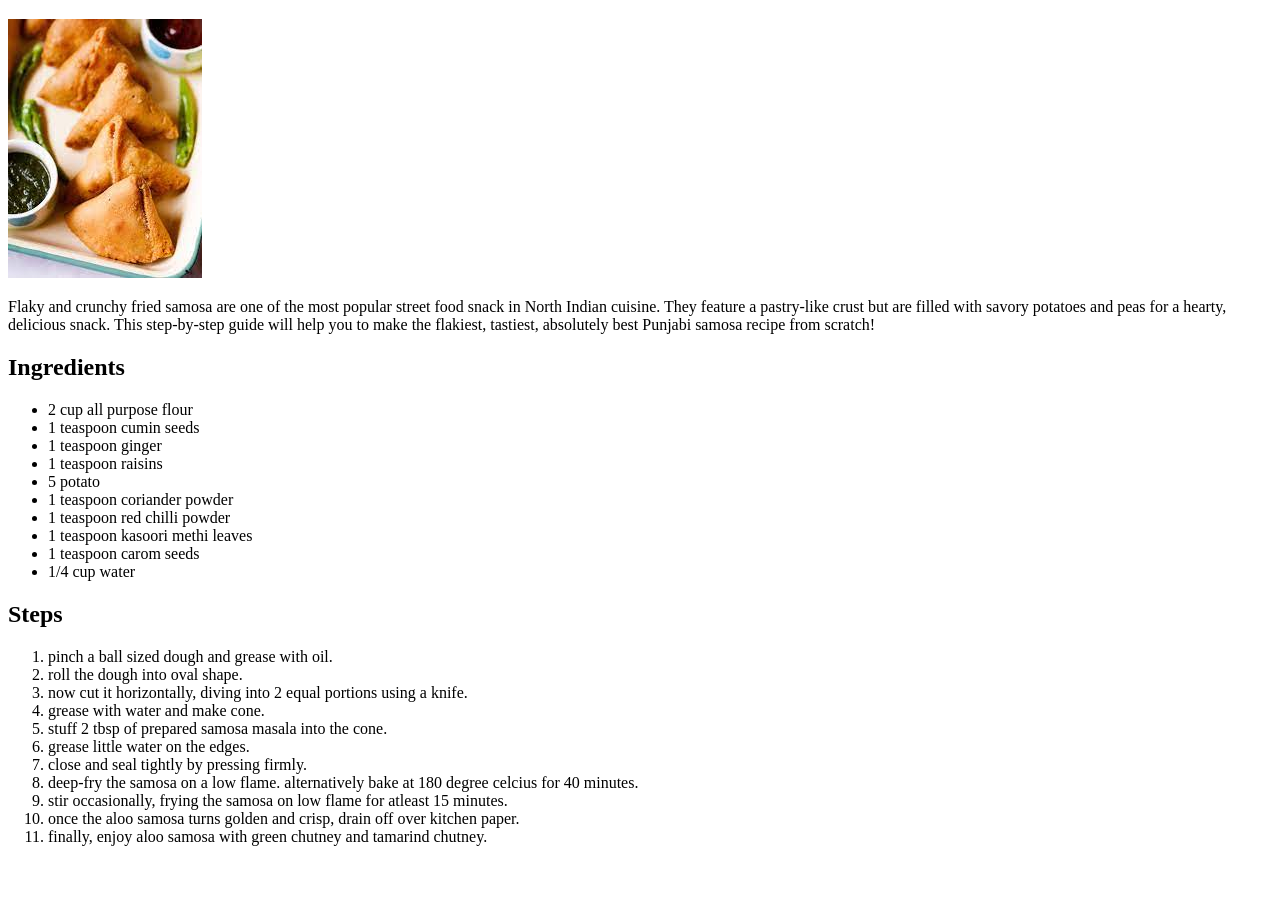
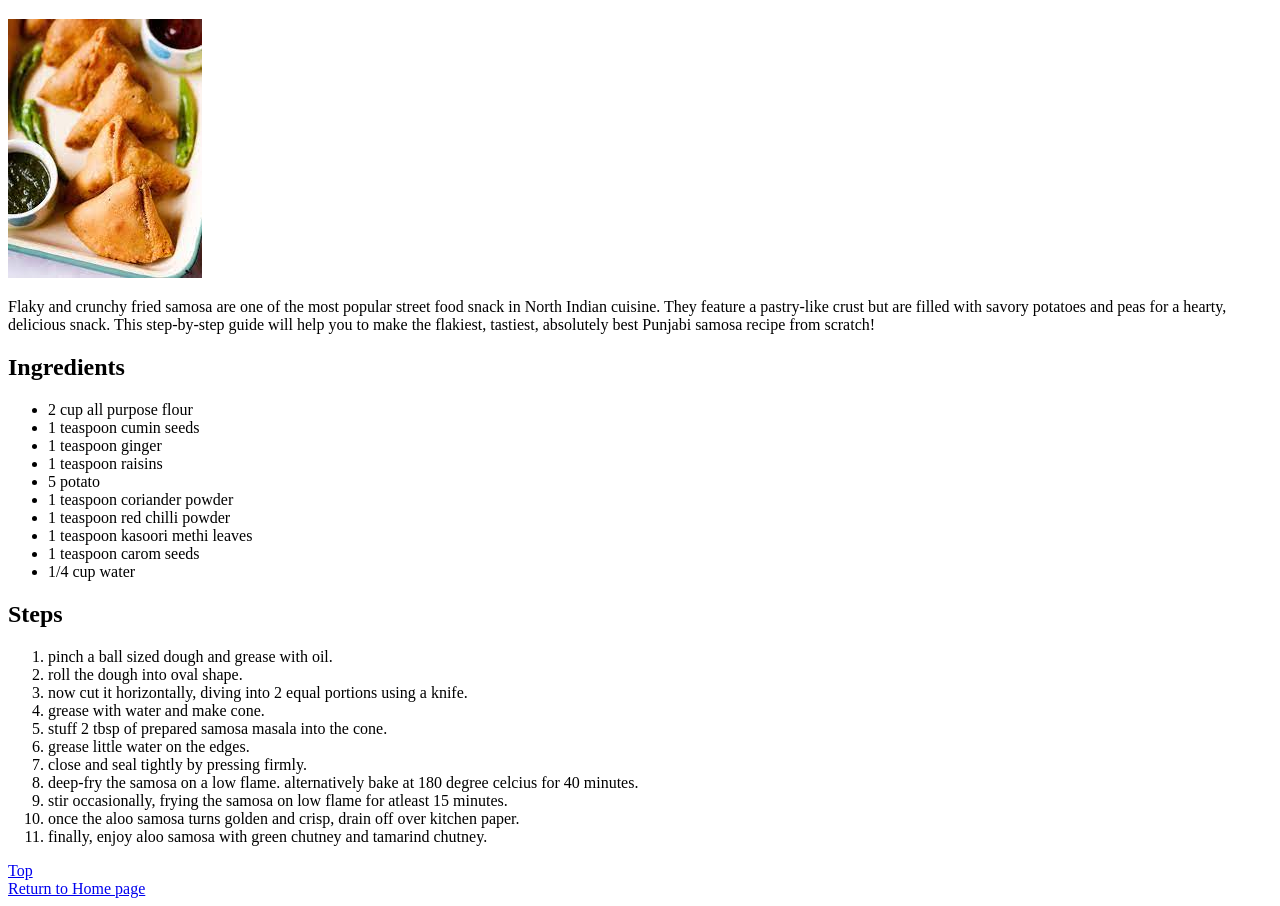
Before and after one commit to swarajzz/odin-recipes, a plain HTML site: page recipes/samosa.html in a window 1280 px wide. Shown: the part 61-967 px from the top of the page. Before the commit the page ends 923 px from the top, so only its background shows below. Drawn offline with Linux system fonts and the light colour scheme.

Commit message:
Added home tags

```diff
--- a/recipes/samosa.html
+++ b/recipes/samosa.html
@@ -38,5 +38,11 @@
 		<li>once the aloo samosa turns golden and crisp, drain off over kitchen paper.</li>
 		<li>finally, enjoy aloo samosa with green chutney and tamarind chutney.</li>
 	</ol>
+	<div>
+		<a href="#">Top</a>
+	</div>
+	<div>
+		<a href="../index.html">Return to Home page</a>
+	</div>
 </body>
 </html>
```
Also changed, not shown: index.html (+3 -3 lines), recipes/gajrela.html (+6 -0 lines), recipes/kheer.html (+6 -0 lines).
